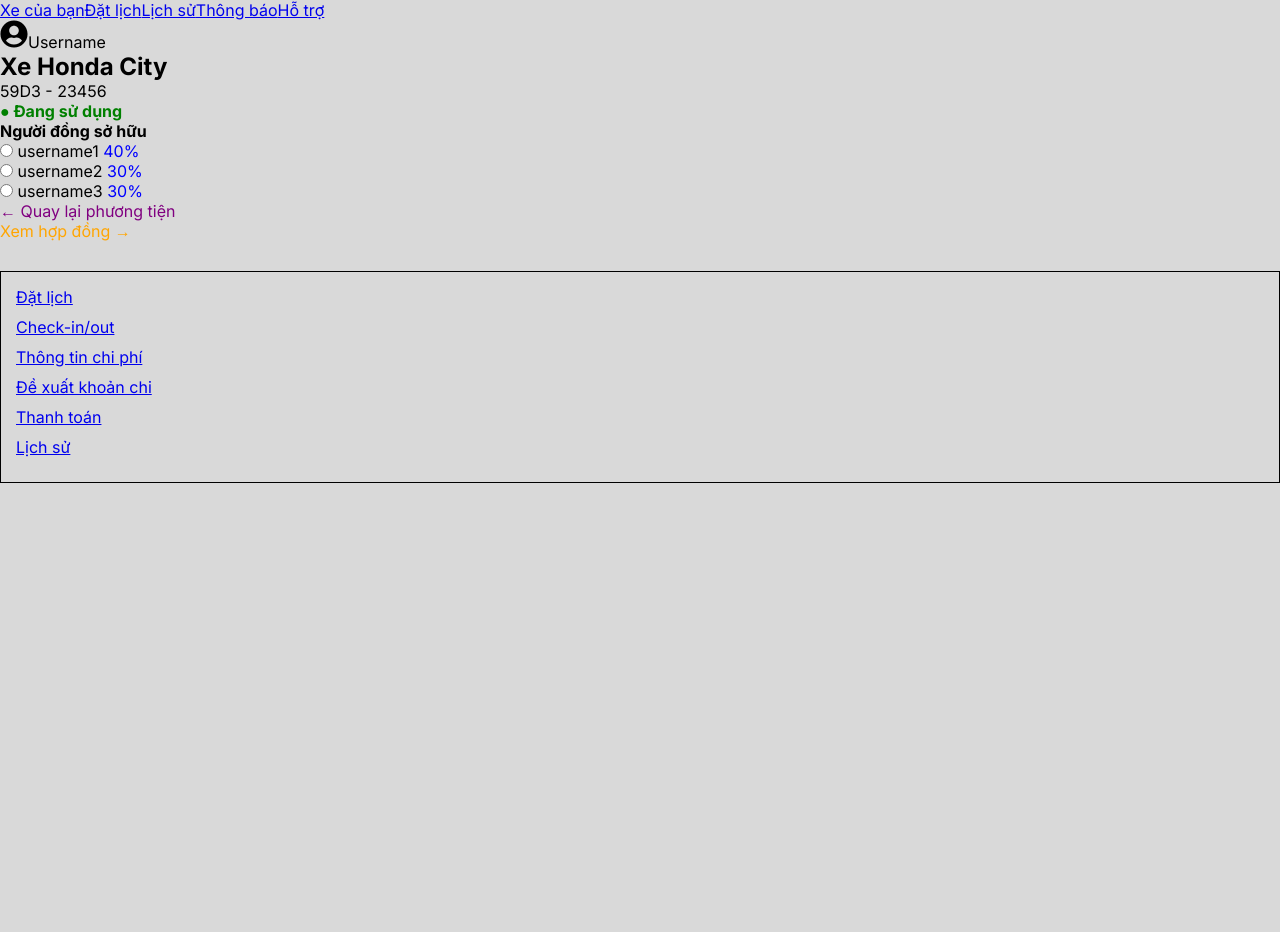
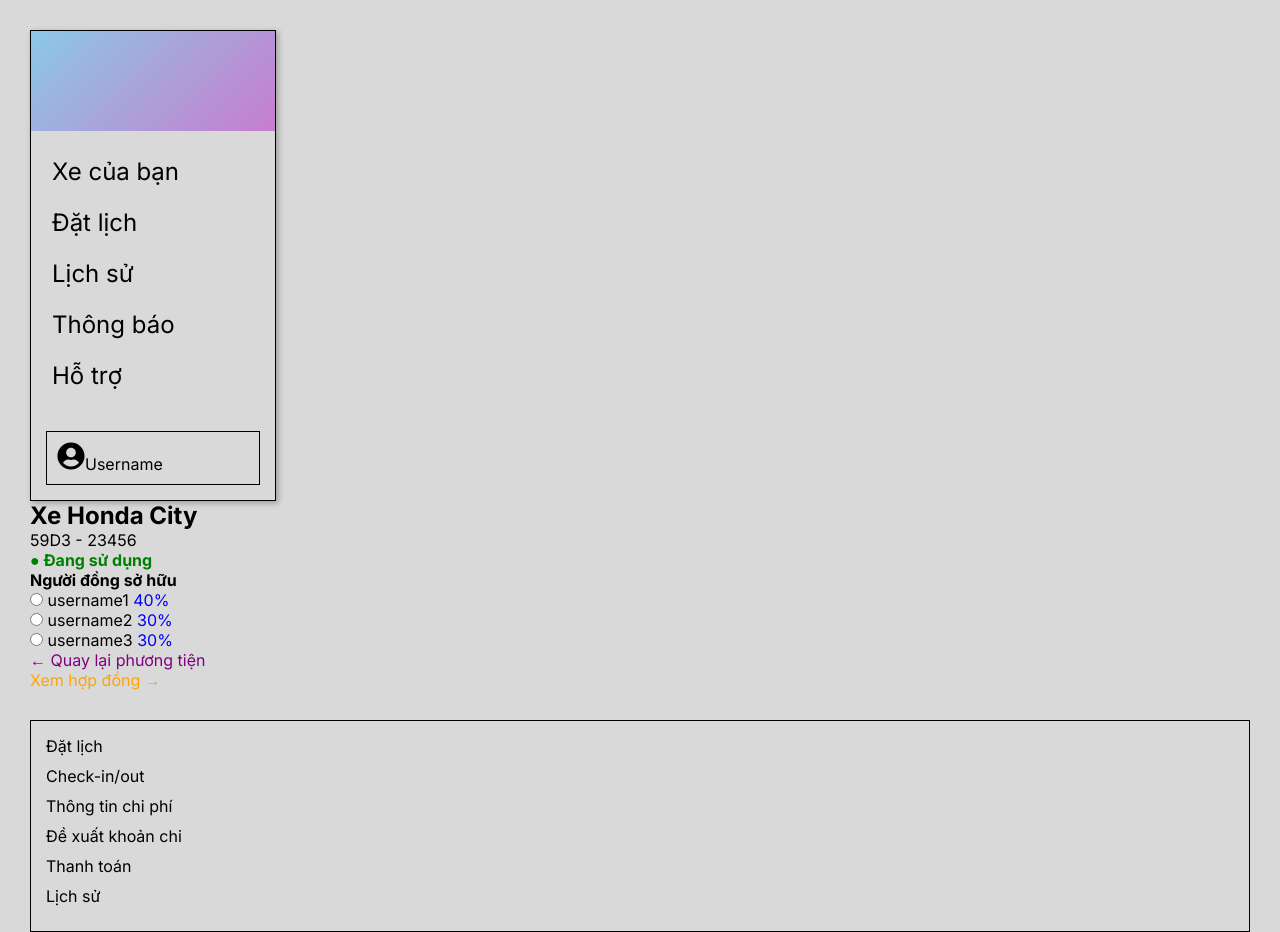
Before and after one commit to HaNguyenOnGit/SWP391_Topic6_SE1814_G8, a React (Vite) app in the folder src/front-end/App/: page /vehicle/1 in a window 1280 px wide. Before the commit the page ends 800 px from the top, so only its background shows below. Built offline with nearby package versions, Linux system fonts and the light colour scheme.

Commit message:
layout and css for main frame

```diff
--- a/src/front-end/App/src/Navbar.jsx
+++ b/src/front-end/App/src/Navbar.jsx
@@ -10,9 +10,10 @@
     };
 
     return (
-        <nav className="flex items-center justify-between bg-gray-900 px-6 py-3 text-white">
-            {/* Left Side Menu */}
-            <div className="flex space-x-6">
+        <nav className="Navbar">
+            <div className="color-box"></div>
+            <div className="nvbr-main">
+                <div className="navigate">
                     <Link to="/vehicles" className="hover:text-gray-300">
                         Xe của bạn
                     </Link>
@@ -29,15 +30,14 @@
                         Hỗ trợ
                     </Link>
                 </div>
-
-            {/* User Box */}
                 <div
-                className="flex items-center space-x-2 cursor-pointer hover:text-gray-300"
+                    className="username"
                     onClick={handleProfileClick}
                 >
                     <FaUserCircle size={28} />
                     <span>{username}</span>
                 </div>
+            </div>
         </nav>
     );
 }
--- a/src/front-end/App/src/index.css
+++ b/src/front-end/App/src/index.css
@@ -1,6 +1,83 @@
 * {
     font-family: "Inter", sans-serif;
-    background-color: #D9D9D9;
     margin: 0;
     padding: 0;
+    text-decoration: none;
+    color: #000000;
+
 }
+
+html {
+    height: calc(100% - 60px);
+}
+
+body {
+    background-color: #D9D9D9;
+    padding: 30px;
+    height: 100%;
+}
+
+#root {
+    height: 100%;
+}
+
+.Navbar {
+    display: flex;
+    flex-direction: column;
+    justify-content: space-between;
+    border: 1px solid #000000;
+    box-shadow: 2px 2px 6px rgba(0, 0, 0, 0.3);
+    margin-right: 15px;
+    width: 20%;
+    height: 100%;
+}
+
+.username {
+    margin: 15px;
+    padding: 10px;
+    border: 1px solid #000000;
+}
+
+.nvbr-main {
+    height: 80%;
+    display: flex;
+    justify-content: space-between;
+    flex-direction: column;
+}
+
+.navigate {
+    margin: 15px;
+    display: flex;
+    flex-direction: column;
+}
+
+.navigate a {
+    padding: 10px 5px 10px 5px;
+    font-size: 18pt;
+    border: 1px solid transparent;
+    transition: border-color 0.2s ease, color 0.2s ease;
+}
+
+.navigate a:hover {
+    border-color: #000000;
+}
+
+.color-box {
+    width: 100%;
+    height: 100px;
+    background: linear-gradient(135deg, #8CC8E7, #C77DCE);
+}
+
+.main-container {
+    display: flex;
+    height: 100%;
+    width: 100%;
+}
+
+.main-content {
+    margin-left: 15px;
+    border: 1px solid #000000;
+    box-shadow: 2px 2px 6px rgba(0, 0, 0, 0.3);
+    width: calc(80% - 30px);
+
+}
--- a/src/front-end/App/src/pages/Vehicles.jsx
+++ b/src/front-end/App/src/pages/Vehicles.jsx
@@ -18,9 +18,9 @@
     };
 
     return (
-        <div>
+        <div className="main-container">
             <Navbar username="Username" />
-
+            <div className="main-content">
                 <h1>Phương tiện của bạn</h1>
                 <Link to="/newContract">Tạo hợp đồng</Link>
 
@@ -35,5 +35,6 @@
                     </div>
                 ))}
             </div>
+        </div>
     );
 }
```
Lines whose indentation alone changed are shown as unchanged.
